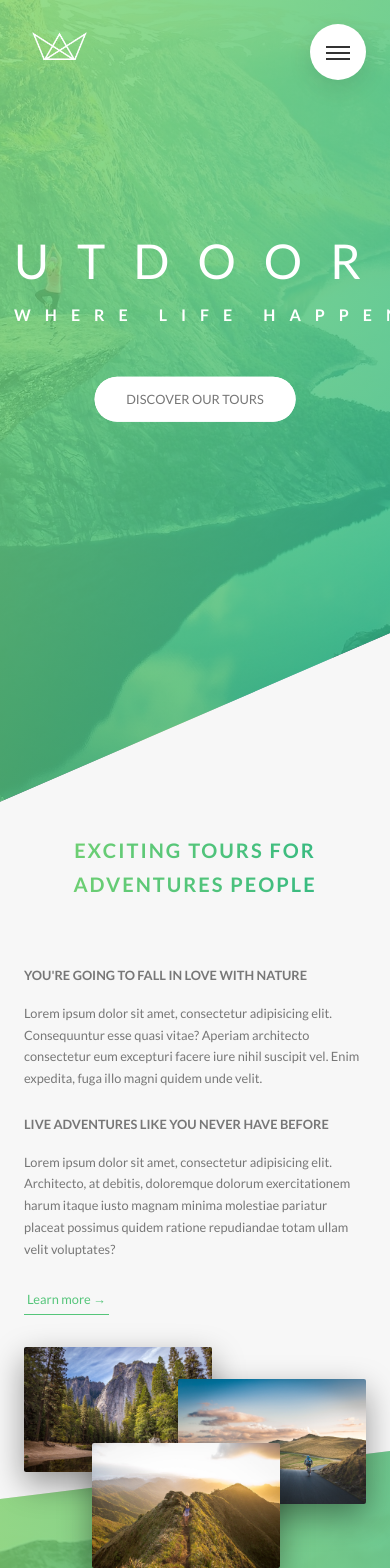
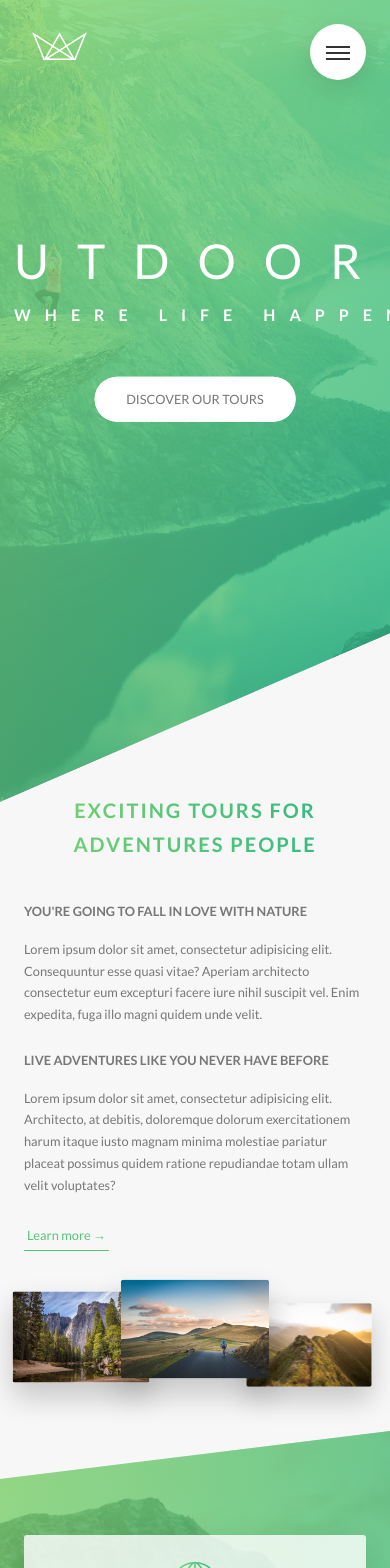
Before and after one commit to hydeenoble/Natours-Angular, an Angular app: page / in a window 390 px wide. Shown: the top 1568 px of the page. Built offline with nearby package versions, Linux system fonts and the light colour scheme.

Commit message:
Polishing responsivenes of the website

```diff
--- a/src/sass/base/_utilities.scss
+++ b/src/sass/base/_utilities.scss
@@ -1,7 +1,26 @@
 .u-center-text{text-align: center !important;}
 
-.u-margin-bottom-big{margin-bottom: 8rem !important;}
-.u-margin-bottom-medium{margin-bottom: 4rem !important;}
+.u-margin-bottom-big{
+  margin-bottom: 8rem !important;
+
+  @include respond(tab-port){
+    margin-bottom: 5rem !important;
+  }
+}
+.u-margin-bottom-medium{
+  margin-bottom: 4rem !important;
+
+  @include respond(tab-port){
+    margin-bottom: 4rem !important;
+  }
+
+}
 .u-margin-bottom-small{margin-bottom: 2rem !important;}
-.u-margin-top-big{margin-top: 8rem !important;}
+.u-margin-top-big{
+  margin-top: 8rem !important;
+
+  @include respond(tab-port){
+    margin-top: 5rem !important;
+  }
+}
 .u-margin-top-huge{margin-top: 10rem !important;}
--- a/src/sass/layouts/_footer.scss
+++ b/src/sass/layouts/_footer.scss
@@ -10,6 +10,10 @@
   &__logo-box{
     text-align: center;
     margin-bottom: 8rem;
+
+    @include respond(tab-port){
+      margin-bottom: 6rem;
+    }
   }
 
   &__logo{
@@ -71,7 +75,6 @@
 
     @include respond(tab-port){
       width: 100%;
-      //text-align: center ;
       float: none;
     }
   }
--- a/src/styles.css
+++ b/src/styles.css
@@ -144,15 +144,24 @@ body {
 
 .u-margin-bottom-big {
   margin-bottom: 8rem !important; }
+  @media (max-width: 56.25em) {
+    .u-margin-bottom-big {
+      margin-bottom: 5rem !important; } }
 
 .u-margin-bottom-medium {
   margin-bottom: 4rem !important; }
+  @media (max-width: 56.25em) {
+    .u-margin-bottom-medium {
+      margin-bottom: 4rem !important; } }
 
 .u-margin-bottom-small {
   margin-bottom: 2rem !important; }
 
 .u-margin-top-big {
   margin-top: 8rem !important; }
+  @media (max-width: 56.25em) {
+    .u-margin-top-big {
+      margin-top: 5rem !important; } }
 
 .u-margin-top-huge {
   margin-top: 10rem !important; }
@@ -171,15 +180,35 @@ body {
     -o-transition: all .2s;
     transition: all .2s;
     outline-offset: 2rem; }
+    @media (max-width: 56.25em) {
+      .composition__photo {
+        float: left;
+        position: relative;
+        width: 33.33333%;
+        box-shadow: 0 1.5rem 3rem rgba(0, 0, 0, 0.2); } }
     .composition__photo--p1 {
       left: 0;
       top: -2rem; }
+      @media (max-width: 56.25em) {
+        .composition__photo--p1 {
+          top: 0;
+          transform: scale(1.2); } }
     .composition__photo--p2 {
       right: 0;
       top: 2rem; }
+      @media (max-width: 56.25em) {
+        .composition__photo--p2 {
+          top: -1rem;
+          transform: scale(1.3);
+          z-index: 100; } }
     .composition__photo--p3 {
       left: 20%;
       top: 10rem; }
+      @media (max-width: 56.25em) {
+        .composition__photo--p3 {
+          top: 1rem;
+          left: 0;
+          transform: scale(1.1); } }
     .composition__photo:hover {
       outline: 1.5rem solid #55c57a;
       transform: scale(1.05) translateY(-0.5rem);
@@ -278,6 +307,9 @@ body {
   -ms-transition: all .3s;
   -o-transition: all .3s;
   transition: all .3s; }
+  @media (max-width: 56.25em) {
+    .feature-box {
+      padding: 2rem; } }
   .feature-box__icon {
     font-size: 6rem;
     margin-bottom: .5rem;
@@ -285,6 +317,9 @@ body {
     background-image: linear-gradient(to right, #7ed56f, #28b485);
     -webkit-background-clip: text;
     color: transparent; }
+    @media (max-width: 56.25em) {
+      .feature-box__icon {
+        margin-bottom: 0; } }
   .feature-box:hover {
     transform: translateY(-1.5rem) scale(1.03); }
 
@@ -603,6 +638,9 @@ body {
   .footer__logo-box {
     text-align: center;
     margin-bottom: 8rem; }
+    @media (max-width: 56.25em) {
+      .footer__logo-box {
+        margin-bottom: 6rem; } }
   .footer__logo {
     width: 15rem;
     height: auto; }
@@ -845,28 +883,43 @@ body {
   background-color: #f7f7f7;
   padding: 25rem 0;
   margin-top: -20vh; }
+  @media (max-width: 56.25em) {
+    .section-about {
+      padding: 20rem 0; } }
 
 .section-features {
   padding: 20rem 0;
   background-image: linear-gradient(to right bottom, rgba(126, 213, 111, 0.8), rgba(40, 180, 133, 0.8)), url("./assets/img/nat-4.jpg");
   background-size: cover;
   transform: skewY(-7deg);
-  margin-top: -11rem; }
+  margin-top: -10rem; }
   .section-features > * {
     transform: skewY(7deg); }
+  @media (max-width: 56.25em) {
+    .section-features {
+      padding: 10rem 0; } }
 
 .section-tours {
   background-color: #f7f7f7;
   padding: 25rem 0 15rem 0;
   margin-top: -10rem; }
+  @media (max-width: 56.25em) {
+    .section-tours {
+      padding: 20rem 0 10rem 0; } }
 
 .section-stories {
   padding: 15rem 0;
   position: relative; }
+  @media (max-width: 56.25em) {
+    .section-stories {
+      padding: 10rem 0; } }
 
 .section-book {
   padding: 15rem 0;
   background-image: linear-gradient(to right bottom, #7ed56f, #28b485); }
+  @media (max-width: 56.25em) {
+    .section-book {
+      padding: 10rem 0; } }
 
 .book {
   background-image: linear-gradient(105deg, rgba(255, 255, 255, 0.9) 0%, rgba(255, 255, 255, 0.9) 50%, transparent 50%), url("./assets/img/nat-10.jpg");
```
Also changed, not shown: src/sass/components/_composition.scss (+26 -0 lines), src/sass/components/_feature-box.scss (+8 -0 lines), src/sass/pages/_home.scss (+21 -1 lines).
